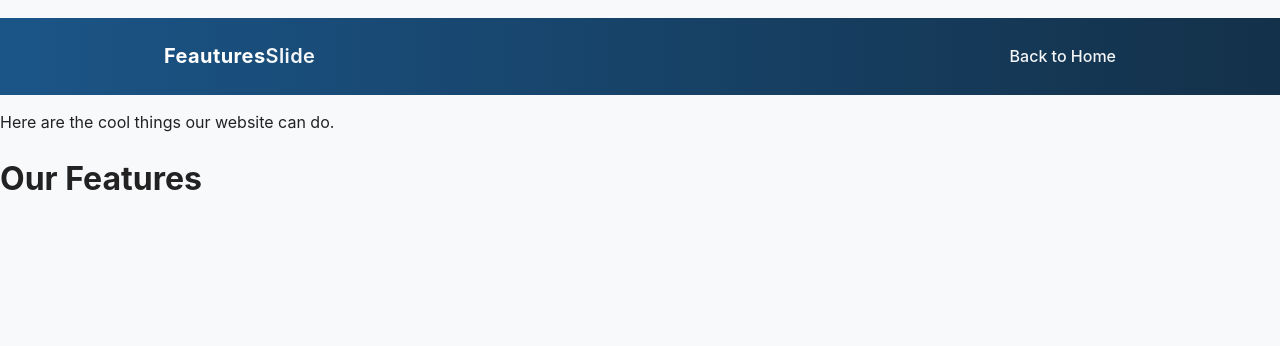
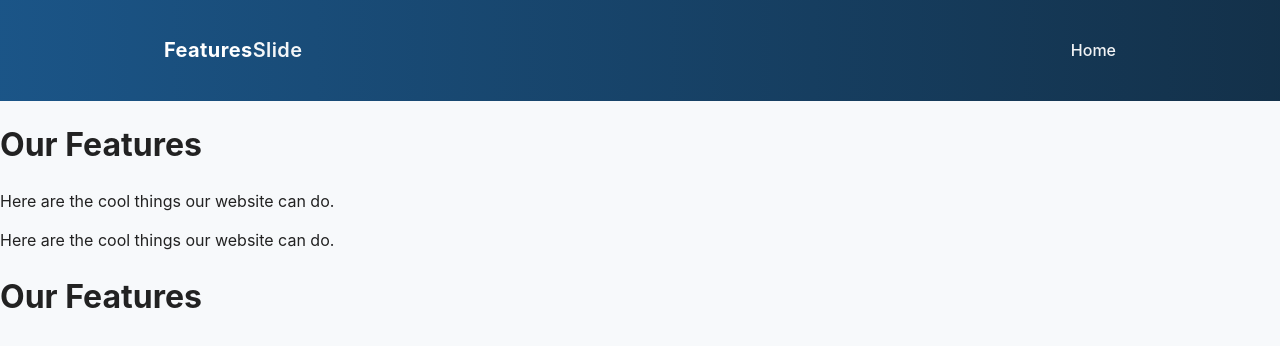
Before and after one commit to Phila0328/starter-website, a plain HTML site: page features.html in a window 1280 px wide. Drawn offline with Linux system fonts and the light colour scheme.

Commit message:
New css and feature screan update

```diff
--- a/features.html
+++ b/features.html
@@ -6,17 +6,18 @@
     <link rel="stylesheet" href="style.css">
 </head>
 <body>
-    <header class="features-header">
-    <div class="container features header-inner">
-    <h1 class="logo">Feautures<span>Slide</span></h1>
+   <header class="features-header">
+  <div class="container header-inner">
+    <h1 class="logo">Features<span>Slide</span></h1>
     <nav class="nav">
-    <a href="index.html">Back to Home</a>
+      <a href="index.html">Home</a>
     </nav>
-    </div>
-    </header>
+  </div>
+</header>
 
-    <p>Here are the cool things our website can do.</p>
-
-    <h1>Our Features</h1>
-</body>
+<main class="features-main">
+  <h1>Our Features</h1>
+  <p>Here are the cool things our website can do.</p>
+</main>
+<p>Here are the cool things our website can do.</p> <h1>Our Features</h1> </body>
 </html>
--- a/style.css
+++ b/style.css
@@ -53,13 +53,13 @@ body{
 .nav a:hover{opacity:0.9}
 
 
-/*Features*/
-
-.features-header{
-  background:linear-gradient(90deg, rgba(15,76,129,0.95), rgba(7,38,64,0.95));
+/* Features */
+.features-header {
+  background: linear-gradient(90deg, rgba(15,76,129,0.95), rgba(7,38,64,0.95));
   color:#fff;
+  padding: 12px 0;   /* Added padding to make it look even */
 }
-.features.header-inner{
+.features-header .header-inner {
   display:flex;
   gap:var(--gap);
   align-items:center;
@@ -71,6 +71,7 @@ body{
   letter-spacing:0.4px;
 }
 .logo span{font-weight:600; color:rgba(255,255,255,0.95)}
+
 .nav a{
   color:rgba(255,255,255,0.95);
   text-decoration:none;
```
